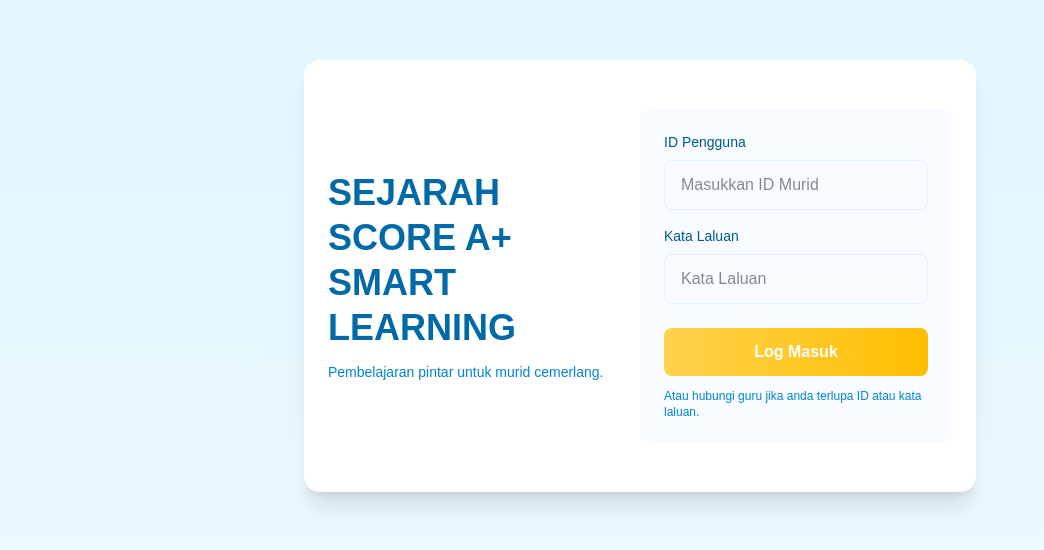
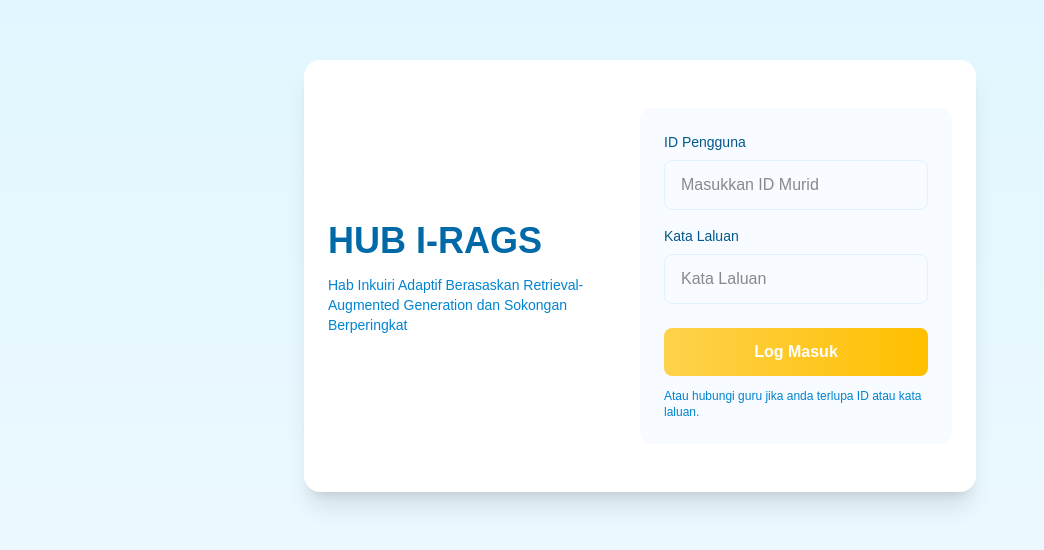
Before and after one commit to nickamariah/sejarah-score-aplus, a Next.js app: page / in a window 1280 px wide. Shown: the part 124-674 px from the top of the page, without its empty margins (0-1044 px from the left). Built offline with nearby package versions, Linux system fonts and the light colour scheme.

Commit message:
UPDATE TAJUK

```diff
--- a/app/page.tsx
+++ b/app/page.tsx
@@ -52,9 +52,9 @@ const response = await fetch(
         <div className="flex flex-col md:flex-row items-center gap-8">
           <div className="flex-1">
             <h1 className="text-2xl md:text-3xl lg:text-4xl font-extrabold leading-tight text-sky-700">
-              SEJARAH SCORE A+ SMART LEARNING
+              HUB I-RAGS
             </h1>
-            <p className="mt-3 text-sm text-sky-600">Pembelajaran pintar untuk murid cemerlang.</p>
+            <p className="mt-3 text-sm text-sky-600">Hab Inkuiri Adaptif Berasaskan Retrieval-Augmented Generation dan Sokongan Berperingkat</p>
           </div>
 
           <div className="w-full md:w-1/2">
```
